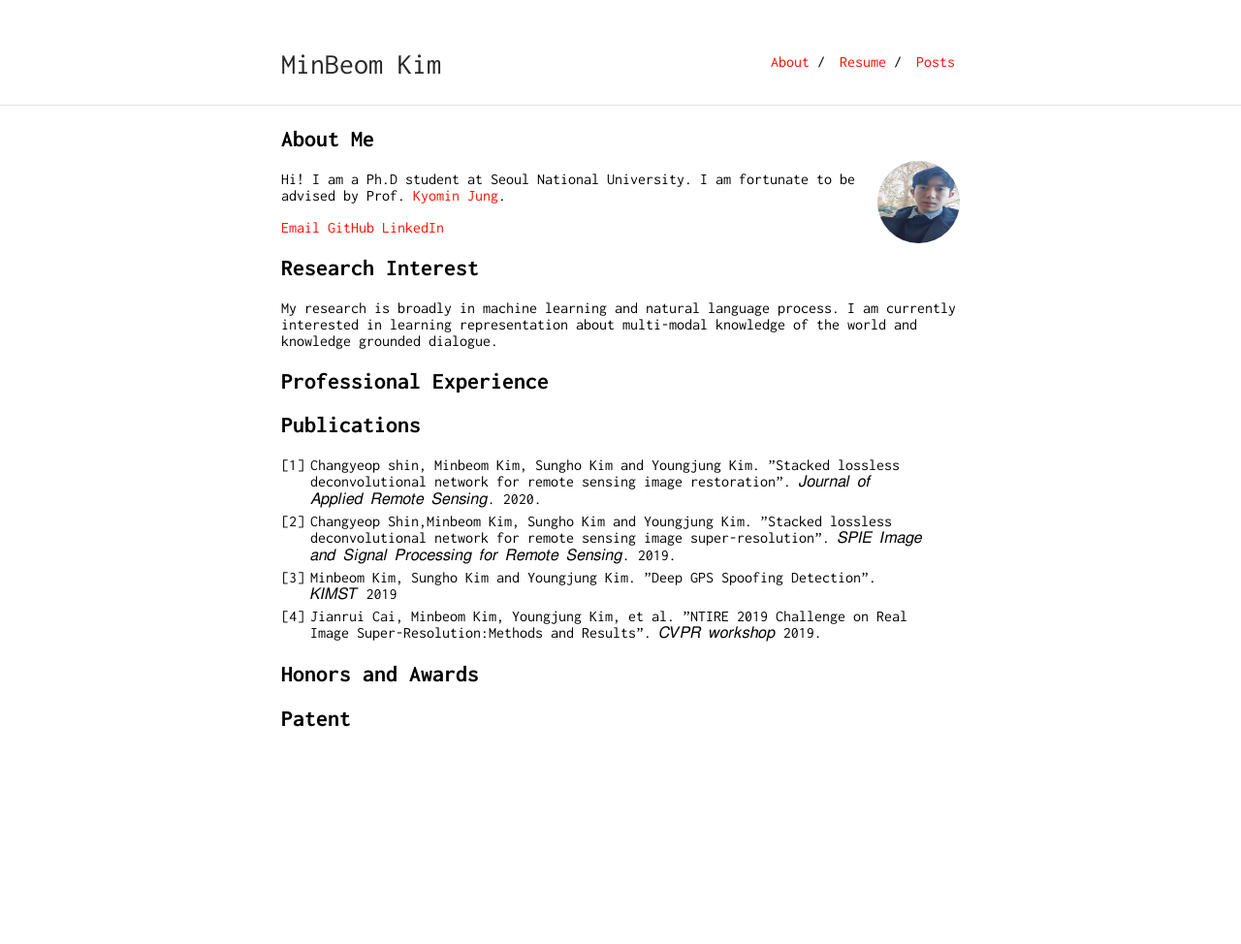
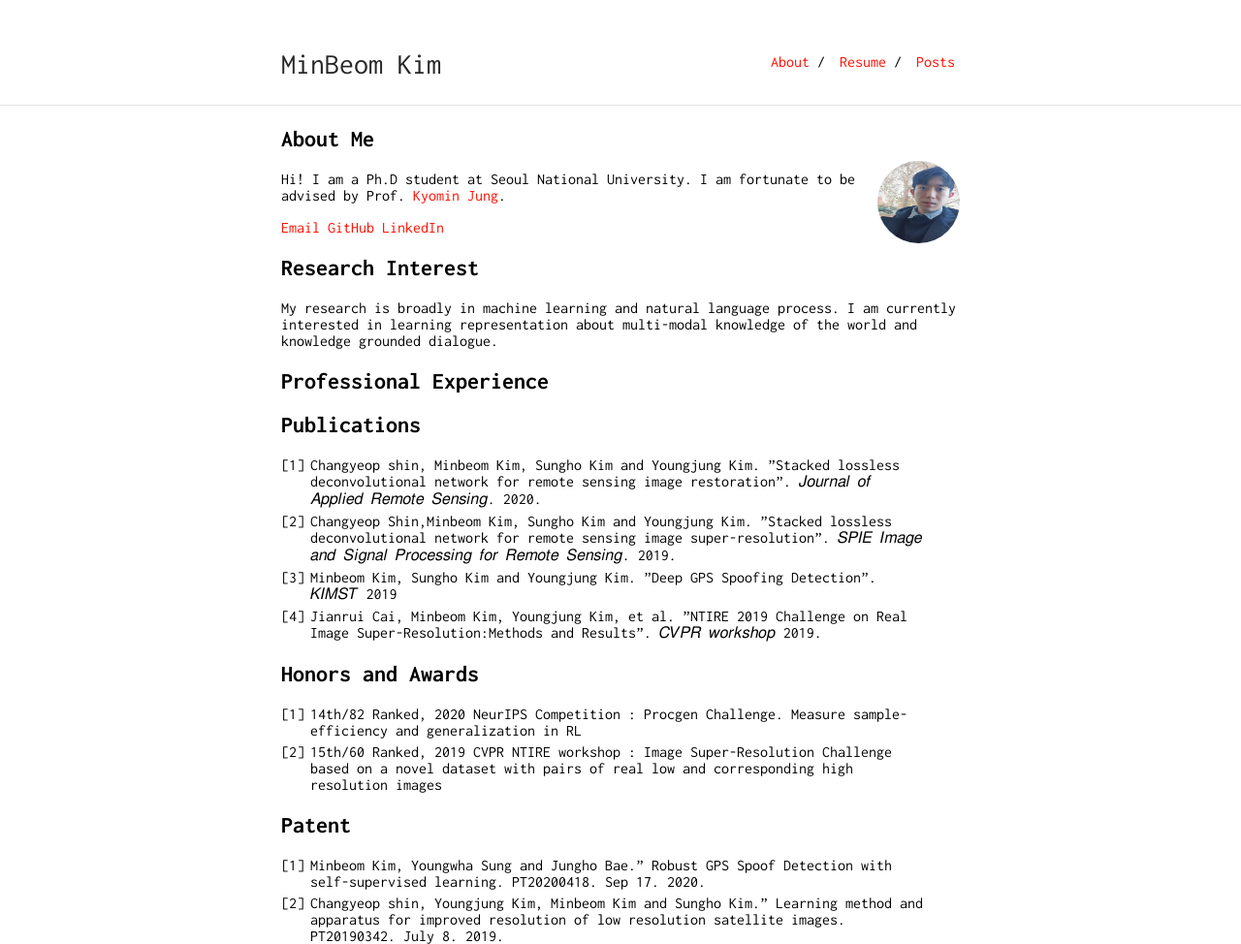
Before and after one commit to minbeomkim/minbeomkim.github.io, a Jekyll site: the page built from index.md, in a window 1280 px wide. Shown: the whole page at 97% size. Built offline with Jekyll 4.4.1, drawn with Linux system fonts in a browser that asks for light colours; our own code applies the rules of GitHub Pages for plain Markdown files; before the commit the page ends 900 px from its top, so only the background shows below that.

Commit message:
Update index.md

```diff
--- a/index.md
+++ b/index.md
@@ -30,4 +30,10 @@ My research is broadly in machine learning and natural language process. I am cu
 
 ## Honors and Awards
 
+1. 14th/82 Ranked, 2020 NeurIPS Competition : Procgen Challenge. Measure sample-efficiency and generalization in RL
+2. 15th/60 Ranked, 2019 CVPR NTIRE workshop : Image Super-Resolution Challenge based on a novel dataset with pairs of real low and corresponding high resolution images
+
 ## Patent
+
+1. Minbeom Kim, Youngwha Sung and Jungho Bae.” Robust GPS Spoof Detection with self-supervised learning. PT20200418. Sep 17. 2020.
+2. Changyeop shin, Youngjung Kim, Minbeom Kim and Sungho Kim.” Learning method and apparatus for improved resolution of low resolution satellite images. PT20190342. July 8. 2019.
```
